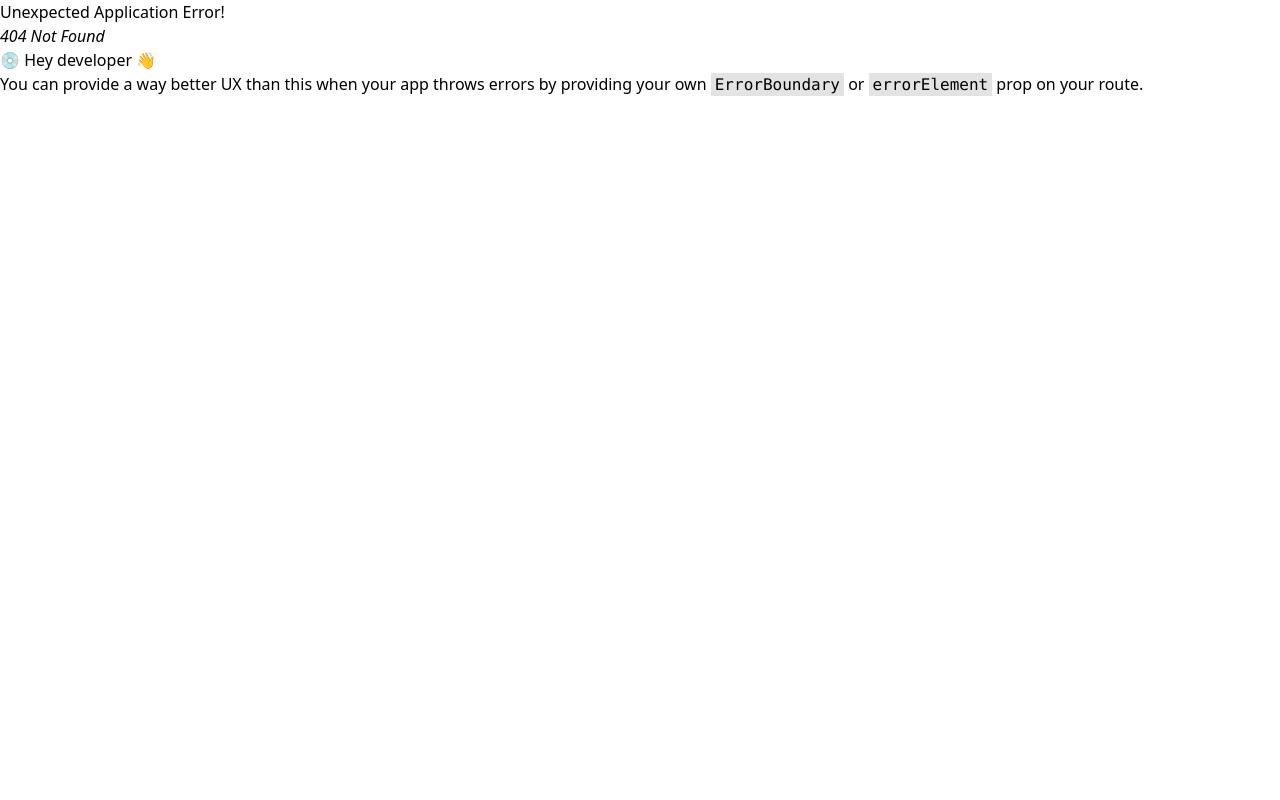
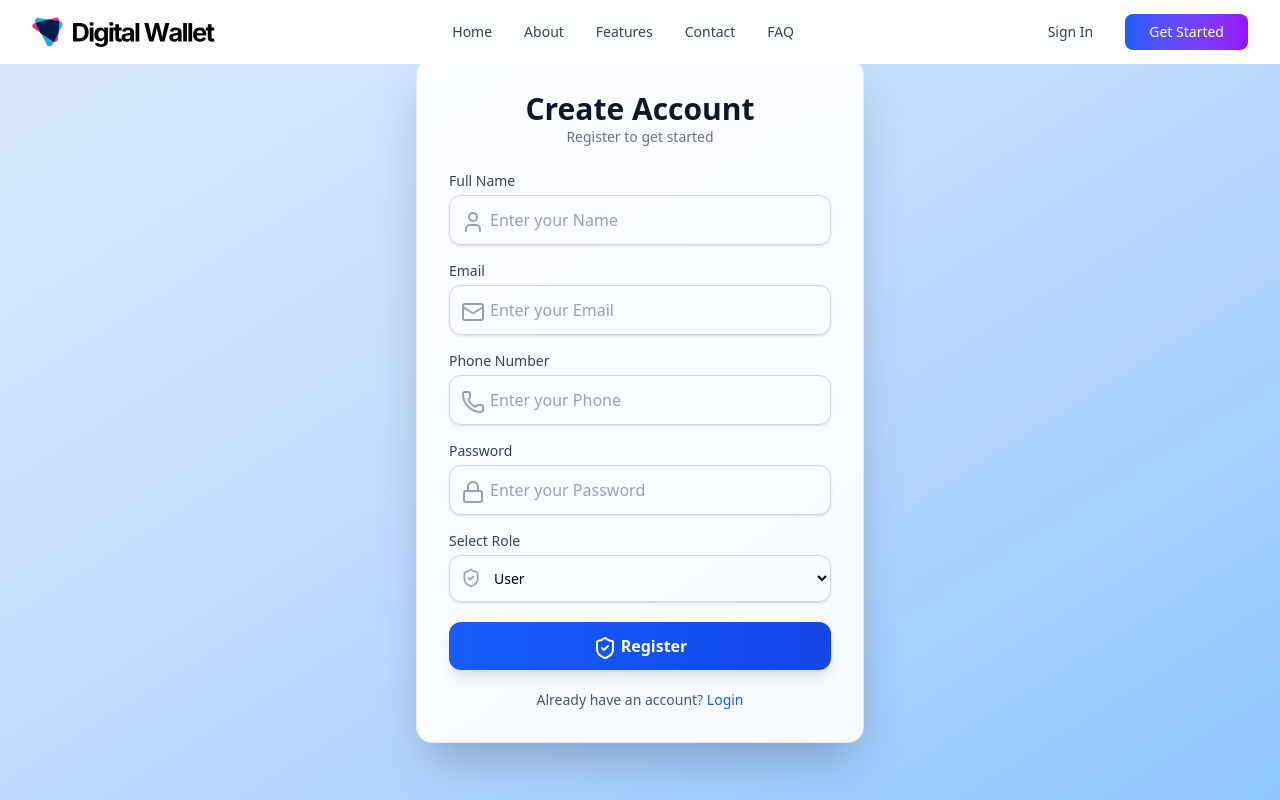
Before and after one commit to devhasanmia/digital-wallet, a React (Vite) app: page /register in a window 1280 px wide. Before the commit this address had no page. Shown: the top 800 px of the page. Built offline with nearby package versions, Linux system fonts and the light colour scheme.

Commit message:
Updated Login component to improve demo login experience and clarity for users and Added Register

```diff
--- a/package.json
+++ b/package.json
@@ -16,6 +16,7 @@
     "lucide-react": "^0.540.0",
     "react": "^19.1.1",
     "react-dom": "^19.1.1",
+    "react-hook-form": "^7.62.0",
     "react-redux": "^9.2.0",
     "react-router": "^7.8.1",
     "tailwindcss": "^4.1.12"
--- /dev/null
+++ b/src/components/ui/InputWithLabel.tsx
@@ -0,0 +1,56 @@
+import React from "react";
+import type { UseFormRegister, FieldError } from "react-hook-form";
+
+interface LabeledInputProps {
+    label: string;
+    name: string;
+    type?: string;
+    placeholder?: string;
+    icon?: React.ReactNode;
+    register: UseFormRegister<any>;
+    error?: FieldError;
+}
+
+const LabeledInput: React.FC<LabeledInputProps> = ({
+    label,
+    name,
+    type = "text",
+    placeholder,
+    icon,
+    register,
+    error
+}) => {
+    return (
+        <div className="mb-4">
+            <label
+                htmlFor={name}
+                className="block text-sm font-medium text-gray-700 dark:text-gray-300 mb-1"
+            >
+                {label}
+            </label>
+            <div className="relative">
+                {icon && (
+                    <div className="absolute left-3 top-1/2 -translate-y-1/2 text-gray-400 w-5 h-5">
+                        {icon}
+                    </div>
+                )}
+                <input
+                    id={name}
+                    type={type}
+                    placeholder={placeholder}
+                    className={`w-full ${icon ? "pl-10" : "pl-4"} pr-4 py-3 rounded-xl border
+                        ${error ? "border-red-500" : "border-gray-300 dark:border-gray-600"}
+                        dark:bg-gray-700 dark:text-white placeholder-gray-400
+                        focus:ring-2 focus:ring-blue-500 focus:border-blue-500
+                        transition outline-none shadow-sm`}
+                    {...register(name)}
+                />
+            </div>
+            {error && (
+                <p className="mt-1 text-sm text-red-500">{error.message}</p>
+            )}
+        </div>
+    );
+};
+
+export default LabeledInput;
--- /dev/null
+++ b/src/components/ui/PrimaryButton.tsx
@@ -0,0 +1,30 @@
+import React from "react";
+
+interface PrimaryButtonProps {
+  type?: "button" | "submit" | "reset";
+  onClick?: () => void;
+  children: React.ReactNode;
+  icon?: React.ReactNode;
+  className?: string;
+}
+
+const PrimaryButton: React.FC<PrimaryButtonProps> = ({
+  type = "button",
+  onClick,
+  children,
+  icon,
+  className = "",
+}) => {
+  return (
+    <button
+      type={type}
+      onClick={onClick}
+      className={`w-full py-3 px-4 bg-gradient-to-r from-blue-600 to-blue-700 hover:from-blue-700 hover:to-blue-800 text-white font-semibold rounded-xl shadow-lg transition flex items-center justify-center gap-2 ${className}`}
+    >
+      {icon && <span className="w-5 h-5">{icon}</span>}
+      {children}
+    </button>
+  );
+};
+
+export default PrimaryButton;
--- a/src/pages/Login.tsx
+++ b/src/pages/Login.tsx
@@ -1,6 +1,40 @@
 import { Mail, Lock } from "lucide-react";
+import { useForm, type SubmitHandler } from "react-hook-form";
+import LabeledInput from "../components/ui/InputWithLabel";
+import PrimaryButton from "../components/ui/PrimaryButton";
+import { Link } from "react-router";
+
+type LoginFormInputs = {
+  email: string;
+  password: string;
+};
 
 const Login = () => {
+  const {
+    register,
+    handleSubmit,
+    setValue,
+    formState: { errors },
+  } = useForm<LoginFormInputs>();
+
+  const onSubmit: SubmitHandler<LoginFormInputs> = (data) => {
+    console.log("Login Data:", data);
+    // Handle login logic here (API call, auth, etc.)
+  };
+
+  const fillDemoCredentials = (type: "user" | "agent" | "admin") => {
+    if (type === "user") {
+      setValue("email", "user@example.com");
+      setValue("password", "user1234");
+    } else if (type === "agent") {
+      setValue("email", "agent@example.com");
+      setValue("password", "agent1234");
+    } else if (type === "admin") {
+      setValue("email", "admin@example.com");
+      setValue("password", "admin1234");
+    }
+  };
+
   return (
     <div className="flex items-center justify-center min-h-screen bg-gradient-to-br from-blue-100 via-blue-200 to-blue-300 dark:from-gray-900 dark:via-gray-800 dark:to-gray-900 p-4">
       <div className="w-full max-w-md bg-white/90 dark:bg-gray-800/90 backdrop-blur-md rounded-2xl shadow-2xl p-8 border border-gray-200 dark:border-gray-700">
@@ -15,44 +49,26 @@ const Login = () => {
         </div>
 
         {/* Form */}
-        <form className="space-y-5">
-          {/* Email */}
-          <div>
-            <label
-              htmlFor="email"
-              className="block text-sm font-medium text-gray-700 dark:text-gray-300 mb-1"
-            >
-              Email
-            </label>
-            <div className="relative">
-              <Mail className="absolute left-3 top-1/2 -translate-y-1/2 text-gray-400 w-5 h-5" />
-              <input
+        <form className="space-y-5" onSubmit={handleSubmit(onSubmit)}>
+          <LabeledInput
+            label="Email"
+            name="email"
             type="email"
-                id="email"
             placeholder="Enter your Email"
-                className="w-full pl-10 pr-4 py-3 rounded-xl border border-gray-300 dark:border-gray-600 dark:bg-gray-700 dark:text-white placeholder-gray-400 focus:ring-2 focus:ring-blue-500 focus:border-blue-500 transition outline-none shadow-sm"
+            icon={<Mail />}
+            register={register}
+            error={errors.email}
           />
-            </div>
-          </div>
 
-          {/* Password */}
-          <div>
-            <label
-              htmlFor="password"
-              className="block text-sm font-medium text-gray-700 dark:text-gray-300 mb-1"
-            >
-              Password
-            </label>
-            <div className="relative">
-              <Lock className="absolute left-3 top-1/2 -translate-y-1/2 text-gray-400 w-5 h-5" />
-              <input
+          <LabeledInput
+            label="Password"
+            name="password"
             type="password"
-                id="password"
             placeholder="Enter your Password"
-                className="w-full pl-10 pr-4 py-3 rounded-xl border border-gray-300 dark:border-gray-600 dark:bg-gray-700 dark:text-white placeholder-gray-400 focus:ring-2 focus:ring-blue-500 focus:border-blue-500 transition outline-none shadow-sm"
+            icon={<Lock />}
+            register={register}
+            error={errors.password}
           />
-            </div>
-          </div>
 
           {/* Remember me & Forgot password */}
           <div className="flex items-center justify-between text-sm">
@@ -67,22 +83,48 @@ const Login = () => {
               Forgot password?
             </a>
           </div>
+          {/* Submit Button */}
+          <PrimaryButton type="submit" icon={<Lock />}>
+            Login
+          </PrimaryButton>
+          <p className="text-xs text-center text-gray-500 dark:text-gray-400">
+            Try our demo accounts for quick access
+          </p>
 
-          {/* Login button */}
+          {/* Demo buttons */}
+          <div className="flex gap-2 mt-2">
             <button
-            type="submit"
-            className="w-full py-3 px-4 bg-gradient-to-r from-blue-600 to-blue-700 hover:from-blue-700 hover:to-blue-800 text-white font-semibold rounded-xl shadow-lg transition flex items-center justify-center gap-2"
+              type="button"
+              onClick={() => fillDemoCredentials("user")}
+              className="flex-1 py-2 px-4 bg-blue-500 hover:bg-blue-600 text-white text-sm rounded-lg transition"
             >
-            <Lock className="w-5 h-5" />
-            Login
+              Demo User
             </button>
+            <button
+              type="button"
+              onClick={() => fillDemoCredentials("agent")}
+              className="flex-1 py-2 px-4 bg-green-500 hover:bg-green-600 text-white text-sm rounded-lg transition"
+            >
+              Demo Agent
+            </button>
+            <button
+              type="button"
+              onClick={() => fillDemoCredentials("admin")}
+              className="flex-1 py-2 px-4 bg-gray-700 hover:bg-gray-800 text-white text-sm rounded-lg transition"
+            >
+              Demo Admin
+            </button>
+          </div>
 
-          {/* Register link */}
+
+
+
+          {/* Register Link */}
           <p className="text-center text-sm text-gray-600 dark:text-gray-400">
             Don’t have an account?{" "}
-            <a href="#" className="text-blue-600 hover:underline font-medium">
+            <Link to="/register" className="text-blue-600 hover:underline font-medium">
               Register
-            </a>
+            </Link>
           </p>
         </form>
       </div>
--- /dev/null
+++ b/src/pages/Register.tsx
@@ -0,0 +1,115 @@
+import { Mail, Lock, User, Phone, ShieldCheck } from "lucide-react";
+import { useForm, type SubmitHandler } from "react-hook-form";
+import PrimaryButton from "../components/ui/PrimaryButton";
+import LabeledInput from "../components/ui/InputWithLabel";
+import { Link } from "react-router";
+
+type RegisterFormInputs = {
+  name: string;
+  email: string;
+  phone: string;
+  password: string;
+  role: "user" | "agent";
+};
+
+const Register = () => {
+  const {
+    register,
+    handleSubmit,
+    formState: { errors },
+  } = useForm<RegisterFormInputs>();
+
+  const onSubmit: SubmitHandler<RegisterFormInputs> = (data) => {
+    console.log("Registration Data:", data);
+    // Handle register logic
+  };
+
+  return (
+    <div className="flex items-center justify-center min-h-screen bg-gradient-to-br from-blue-100 via-blue-200 to-blue-300 dark:from-gray-900 dark:via-gray-800 dark:to-gray-900 p-4">
+      <div className="w-full max-w-md bg-white/90 dark:bg-gray-800/90 backdrop-blur-md rounded-2xl shadow-2xl p-8 border border-gray-200 dark:border-gray-700">
+        {/* Header */}
+        <div className="text-center mb-6">
+          <h1 className="text-3xl font-bold text-gray-900 dark:text-white">
+            Create Account
+          </h1>
+          <p className="text-gray-500 dark:text-gray-400 text-sm">
+            Register to get started
+          </p>
+        </div>
+
+        {/* Form */}
+        <form className="space-y-5" onSubmit={handleSubmit(onSubmit)}>
+          <LabeledInput
+            label="Full Name"
+            name="name"
+            placeholder="Enter your Name"
+            icon={<User />}
+            register={register}
+            error={errors.name}
+          />
+
+          <LabeledInput
+            label="Email"
+            name="email"
+            type="email"
+            placeholder="Enter your Email"
+            icon={<Mail />}
+            register={register}
+            error={errors.email}
+          />
+
+          <LabeledInput
+            label="Phone Number"
+            name="phone"
+            type="tel"
+            placeholder="Enter your Phone"
+            icon={<Phone />}
+            register={register}
+            error={errors.phone}
+          />
+
+          <LabeledInput
+            label="Password"
+            name="password"
+            type="password"
+            placeholder="Enter your Password"
+            icon={<Lock />}
+            register={register}
+            error={errors.password}
+          />
+
+          {/* Role Selection */}
+          <div>
+            <label className="block text-sm font-medium text-gray-700 dark:text-gray-300 mb-1">
+              Select Role
+            </label>
+            <div className="relative">
+              <ShieldCheck className="absolute left-3 top-1/2 -translate-y-1/2 text-gray-400 w-5 h-5" />
+              <select
+                id="role"
+                {...register("role")}
+                className="w-full pl-10 pr-4 py-3 rounded-xl border border-gray-300 dark:border-gray-600 dark:bg-gray-700 dark:text-white text-sm placeholder-gray-400 focus:ring-2 focus:ring-blue-500 focus:border-blue-500 transition outline-none shadow-sm"
+              >
+                <option value="user">User</option>
+                <option value="agent">Agent</option>
+              </select>
+            </div>
+          </div>
+
+          <PrimaryButton type="submit" icon={<ShieldCheck />}>
+            Register
+          </PrimaryButton>
+
+          <p className="text-center text-sm text-gray-600 dark:text-gray-400">
+            Already have an account?{" "}
+            <Link to="/login" className="text-blue-600 hover:underline font-medium">
+              Login
+            </Link>
+          </p>
+        </form>
+      </div>
+    </div>
+  );
+};
+
+export default Register;
--- a/src/redux/store.ts
+++ b/src/redux/store.ts
@@ -1,7 +1,10 @@
 import { configureStore } from '@reduxjs/toolkit'
+import { RootApi } from './services/RootApi'
 
 export const store = configureStore({
-  reducer: {},
+  reducer: {
+    auth: RootApi.reducer
+  },
 })
 
 export type RootState = ReturnType<typeof store.getState>
--- a/src/routes/Index.tsx
+++ b/src/routes/Index.tsx
@@ -2,6 +2,7 @@ import { createBrowserRouter } from "react-router";
 import PublicLayout from "../components/layouts/PublicLayout";
 import Home from "../pages/Home";
 import Login from "../pages/Login";
+import Register from "../pages/Register";
 
 const router = createBrowserRouter([
     {
@@ -15,6 +16,10 @@ const router = createBrowserRouter([
             {
                 path: "login",
                 element: <Login/>
+            },
+            {
+                path: "register",
+                element: <Register/>
             }
         ]
     },
```
Also changed, not shown: 1 other file (tests, documents, lock files or other folders). Lines whose indentation alone changed are shown as unchanged.
